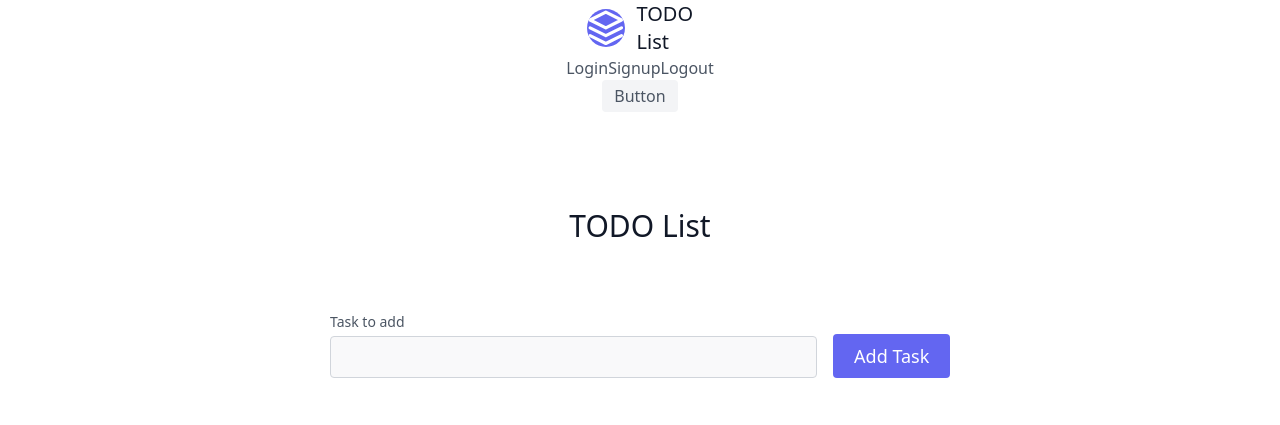
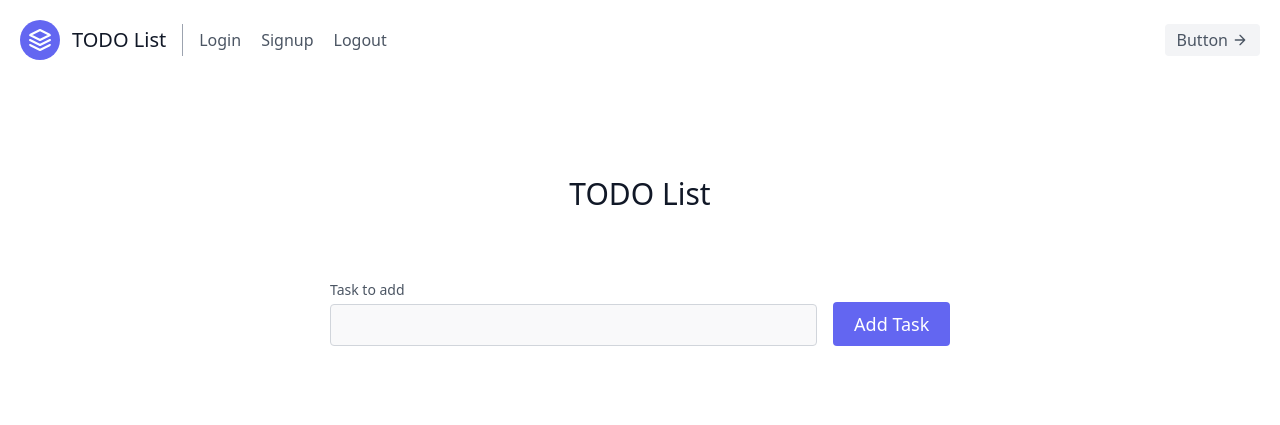
Before and after one commit to harshvardhankulkarni/TODO-List-MongoDB, a Flask app: page / in a window 1280 px wide. Shown: the top 425 px of the page. Run offline with Flask 3, Linux system fonts and the light colour scheme; data that the repository does not hold is empty; parts of the project's set-up code (start-up, migrations or seed data) failed here and were passed over.

Commit message:
update style.css file

```diff
--- a/todo_list/static/css/style.css
+++ b/todo_list/static/css/style.css
@@ -595,8 +599,16 @@
   margin-bottom: 1rem;
 }
 
+.mb-5 {
+  margin-bottom: 1.25rem;
+}
+
 .mb-6 {
   margin-bottom: 1.5rem;
+}
+
+.ml-1 {
+  margin-left: 0.25rem;
 }
 
 .ml-3 {
@@ -607,28 +619,32 @@
   margin-right: 0.5rem;
 }
 
+.mr-5 {
+  margin-right: 1.25rem;
+}
+
 .mt-1 {
   margin-top: 0.25rem;
+}
+
+.mt-10 {
+  margin-top: 2.5rem;
 }
 
 .mt-12 {
   margin-top: 3rem;
 }
 
+.mt-3 {
+  margin-top: 0.75rem;
+}
+
 .mt-4 {
   margin-top: 1rem;
 }
 
-.mb-5 {
-  margin-bottom: 1.25rem;
-}
-
-.mt-10 {
-  margin-top: 2.5rem;
-}
-
-.mt-3 {
-  margin-top: 0.75rem;
+.mt-auto {
+  margin-top: auto;
 }
 
 .block {
@@ -643,16 +659,24 @@
   display: inline-flex;
 }
 
+.h-10 {
+  height: 2.5rem;
+}
+
+.h-4 {
+  height: 1rem;
+}
+
 .h-5 {
   height: 1.25rem;
 }
 
-.h-full {
-  height: 100%;
+.h-screen {
+  height: 100vh;
 }
 
-.h-screen {
-  height: 100vh;
+.w-10 {
+  width: 2.5rem;
 }
 
 .w-2\/3 {
@@ -661,6 +685,10 @@
 
 .w-36 {
   width: 9rem;
+}
+
+.w-4 {
+  width: 1rem;
 }
 
 .w-48 {
@@ -701,6 +725,10 @@
 
 .items-center {
   align-items: center;
+}
+
+.justify-center {
+  justify-content: center;
 }
 
 .space-y-4 > :not([hidden]) ~ :not([hidden]) {
@@ -797,16 +835,25 @@
   --tw-bg-opacity: 0.5;
 }
 
+.p-2 {
+  padding: 0.5rem;
+}
+
 .p-4 {
   padding: 1rem;
+}
+
+.p-5 {
+  padding: 1.25rem;
 }
 
 .p-8 {
   padding: 2rem;
 }
 
-.p-12 {
-  padding: 3rem;
+.px-12 {
+  padding-left: 3rem;
+  padding-right: 3rem;
 }
 
 .px-2 {
@@ -1073,8 +1121,16 @@
     margin-bottom: 0px;
   }
 
+  .md\:ml-4 {
+    margin-left: 1rem;
+  }
+
   .md\:ml-auto {
     margin-left: auto;
+  }
+
+  .md\:mr-auto {
+    margin-right: auto;
   }
 
   .md\:mt-0 {
@@ -1097,8 +1149,30 @@
     flex-grow: 1;
   }
 
+  .md\:flex-row {
+    flex-direction: row;
+  }
+
   .md\:flex-nowrap {
     flex-wrap: nowrap;
+  }
+
+  .md\:border-l {
+    border-left-width: 1px;
+  }
+
+  .md\:border-gray-400 {
+    --tw-border-opacity: 1;
+    border-color: rgb(156 163 175 / var(--tw-border-opacity));
+  }
+
+  .md\:py-1 {
+    padding-top: 0.25rem;
+    padding-bottom: 0.25rem;
+  }
+
+  .md\:pl-4 {
+    padding-left: 1rem;
   }
 }
 
```
Also changed, not shown: other parts of todo_list/static/css/style.css (+60 -69 lines).
